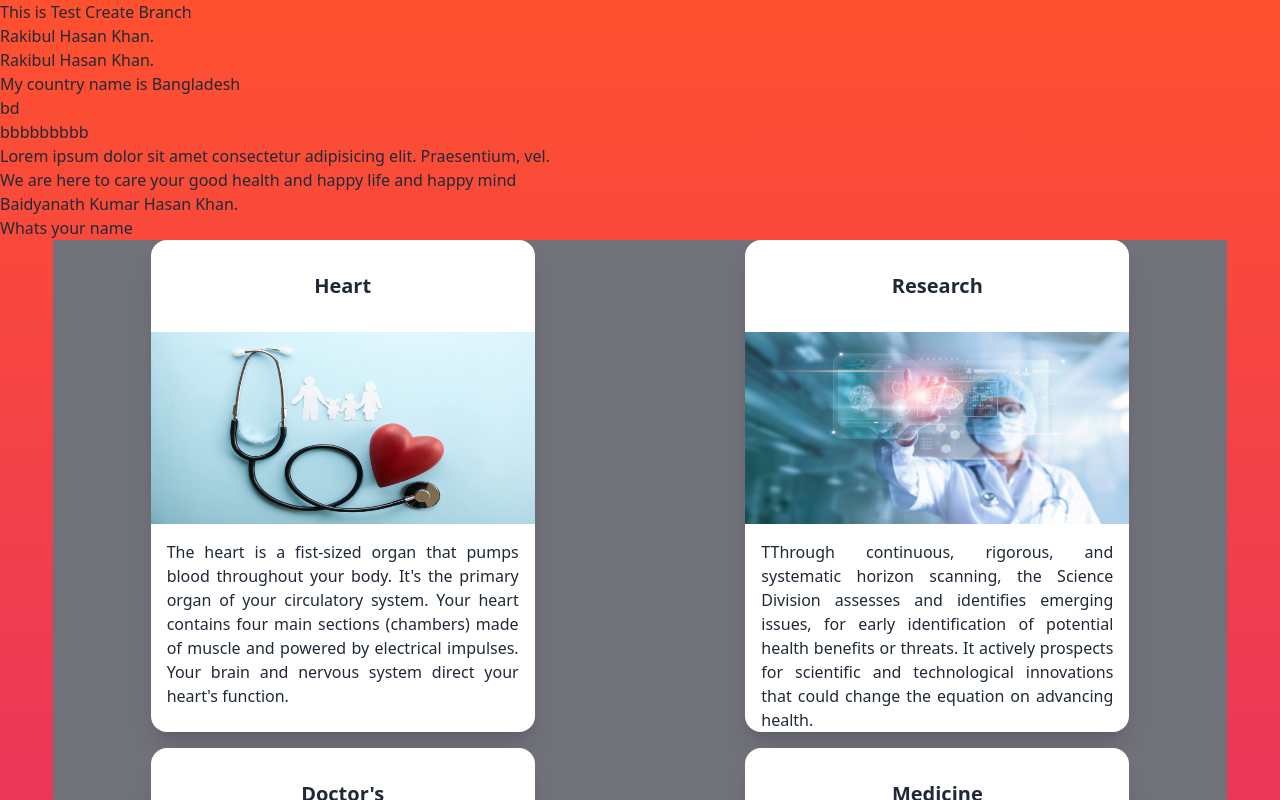
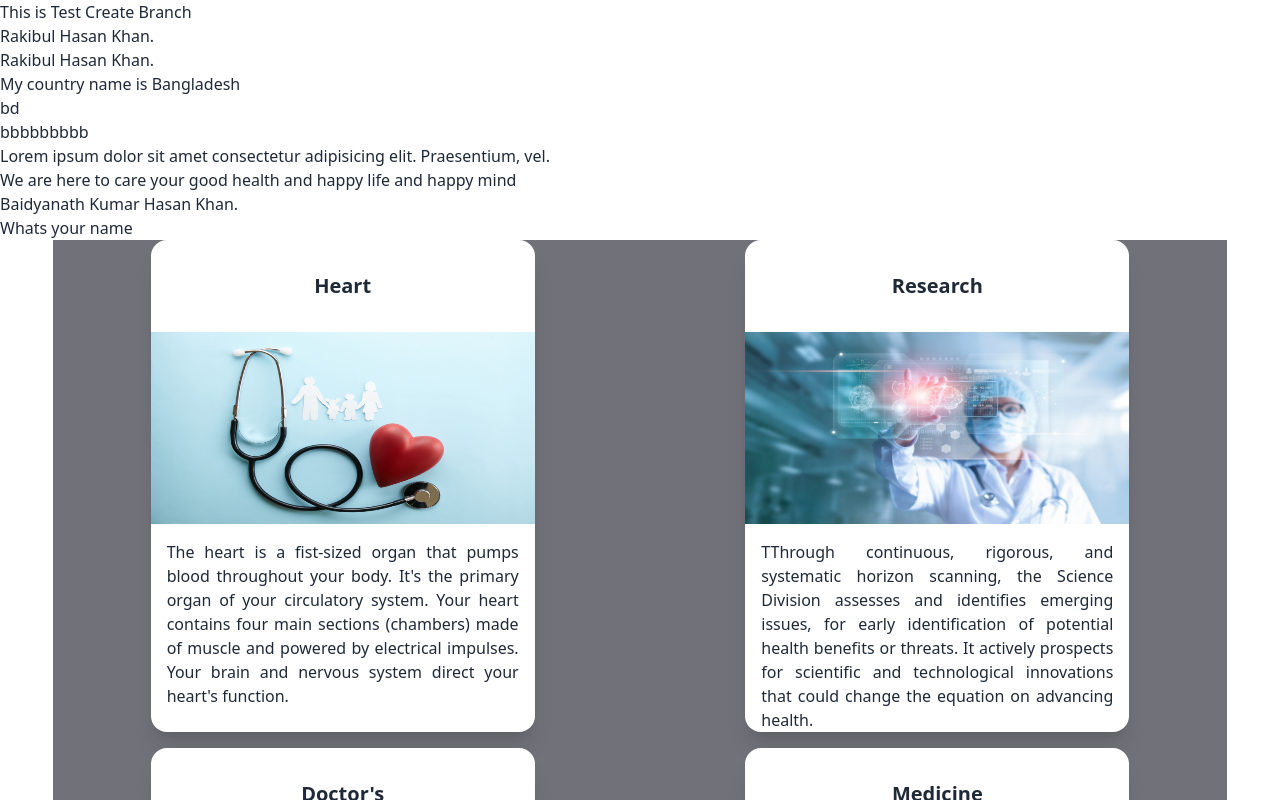
Before and after one commit to abuhanifornob/lifeline_health, a Next.js app: page / in a window 1280 px wide. Shown: the top 800 px of the page. Built offline with nearby package versions, Linux system fonts and the light colour scheme.

Commit message:
-Commit from rakibul

```diff
--- a/styles/globals.css
+++ b/styles/globals.css
@@ -8,7 +8,7 @@
   box-sizing: border-box;
 }
 body{
-  background: linear-gradient(#FF512F , #DD2476);
+  background: linear-gradient( white);
   background-repeat: no-repeat;
   min-height: max-content;
 }
```
